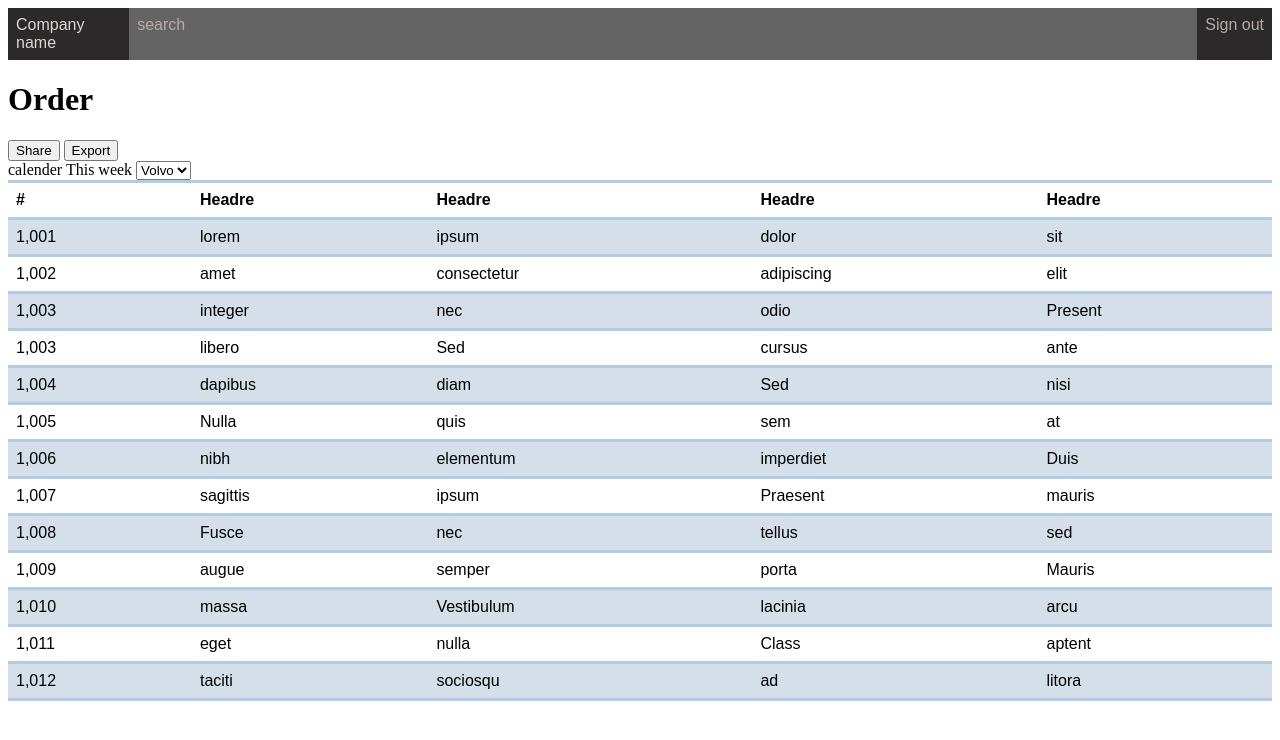
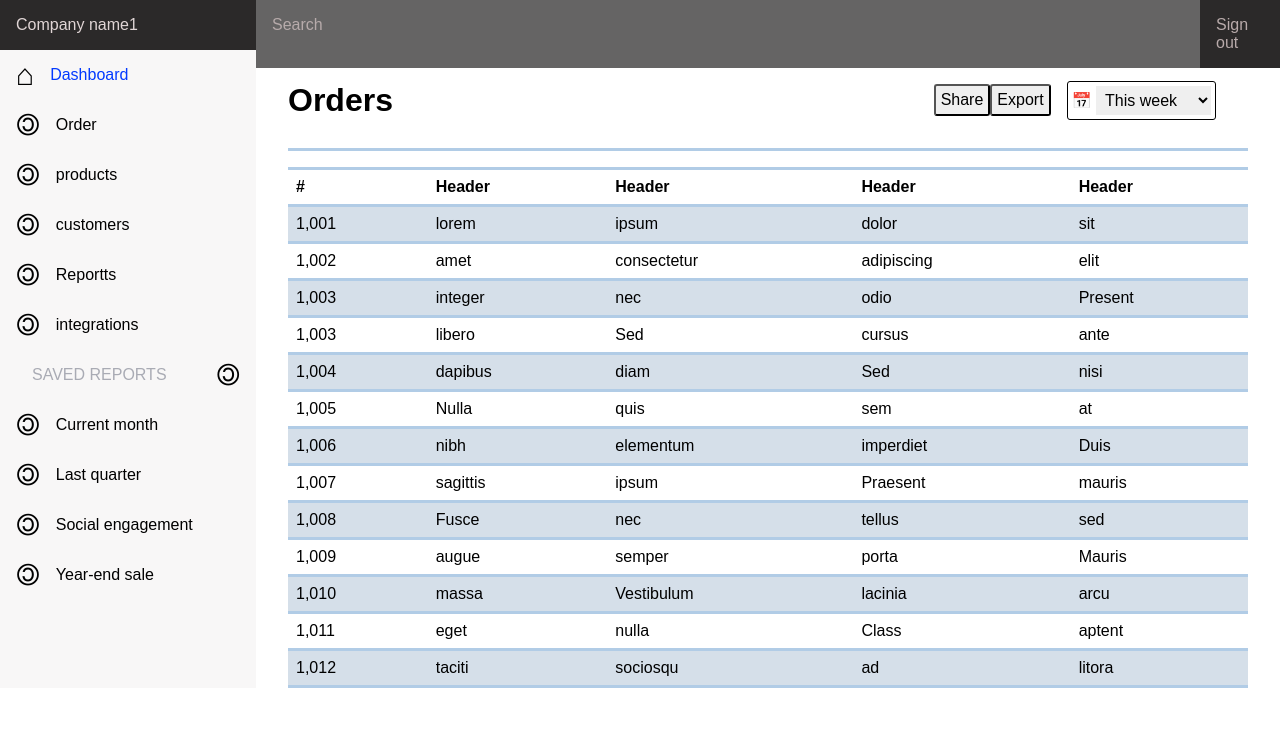
Before and after one commit to atefehbakhshi/CW11, a plain HTML site: page index.html in a window 1280 px wide. Drawn offline with Linux system fonts and the light colour scheme.

Commit message:
edit orders header

```diff
--- a/index.html
+++ b/index.html
@@ -6,47 +6,102 @@
     <meta http-equiv="X-UA-Compatible" content="IE=edge">
     <meta name="viewport" content="width=device-width, initial-scale=1.0">
     <link rel="stylesheet" href="style.css">
-    <title>Document</title>
-    <link rel="stylesheet" href="./style.css">
+    <title>CW11</title>
 </head>
 
 <body>
-    <header>
-        <div class="headerwrapper">
-            <div class="companyname">Company name</div>
-            <div class="search">search</div>
+    <div class="container">
+        <aside class="sidebar">
+            <div class="companyname">Company name1</div>
+            <div class="links">
+                <div class="link">
+                    <span>&#8962;</span>
+                    <a class="dashboard" href="#Dashboard">Dashboard</a>
+                </div>
+                <div class="link">
+                    <span>&#127279;</span>
+                    <a class="order" href="#Order">Order</a>
+                </div>
+                <div class="link">
+                    <span>&#127279;</span>
+                    <a href="#products">products</a>
+                </div>
+                <div class="link">
+                    <span>&#127279;</span>
+                    <a href="#customers">customers</a>
+                </div>
+                <div class="link">
+                    <span>&#127279;</span>
+                    <a href="Reportts">Reportts</a>
+                </div>
+                <div class="link">
+                    <span>&#127279;</span>
+                    <a href="integrations">integrations</a>
+                </div>
+                <div>
+
+                    <div class="link" id="saved-reports">
+                        <a class="saved-report" href="#SAVED REPORTS">SAVED REPORTS</a>
+                        <span>&#127279;</span>
+                    </div>
+                    <div class="link">
+                        <span>&#127279;</span>
+                        <a class="current month" href="#Order">Current month</a>
+                    </div>
+                    <div class="link">
+                        <span>&#127279;</span>
+                        <a href="#Last quarter">Last quarter</a>
+                    </div>
+                    <div class="link">
+                        <span>&#127279;</span>
+                        <a href="#Social engagement">Social engagement</a>
+                    </div>
+                    <div class="link">
+                        <span>&#127279;</span>
+                        <a href="Year-end sale">Year-end sale</a>
+                    </div>
+                </div>
+            </div>
+
+        </aside>
+        <main>
+            <div class="header">
+                <div class="search-signout">
+                    <div class="search">Search</div>
                     <div class="signout">Sign out</div>
                 </div>
-    </header>
-    <aside></aside>
-    <main>
-        <div class="main-header">
-            <h1>Order</h1>
+                <div class="left">
+                    <h1>Orders</h1>
+                    <div class="right">
                         <div class="buttons">
-                <div><button>Share</button>
+                            <button>Share</button>
                             <button>Export</button>
                         </div>
                         <div class="select">
-                    <span>calender</span>
-                    <label for="cars">This week</label>
-                    <select name="cars" id="cars">
-                        <option value="volvo">Volvo</option>
-                        <option value="saab">Saab</option>
-                        <option value="opel">Opel</option>
-                        <option value="audi">Audi</option>
+                            <span>&#128197;</span>
+                            <select>
+                                <option>This week</option>
+                                <option>Sunday</option>
+                                <option>Monday</option>
+                                <option>Tuesday</option>
+                                <option>Wednesday</option>
+                                <option>Thursday</option>
+                                <option>Friday</option>
+                                <option>Saturday</option>
                             </select>
                         </div>
-
                     </div>
                 </div>
-        <div class="main-table">
+            </div>
+            <hr>
+            <div class="table">
                 <table>
                     <tr>
                         <th>#</th>
-                    <th>Headre</th>
-                    <th>Headre</th>
-                    <th>Headre</th>
-                    <th>Headre</th>
+                        <th>Header</th>
+                        <th>Header</th>
+                        <th>Header</th>
+                        <th>Header</th>
                     </tr>
                     <tr>
                         <td>1,001</td>
@@ -142,6 +197,7 @@
                 </table>
             </div>
         </main>
+    </div>
 </body>
 
 </html>
--- a/style.css
+++ b/style.css
@@ -1,36 +1,140 @@
-.headerwrapper{
-    display: flex;
-flex-direction: row;
-width: 100%;
-justify-content: space-between;
-font-family: Arial, Helvetica, sans-serif;
-
+* {
+    margin: 0;
+    padding: 0;
 }
 
-.companyname{
+body {
+    font-family: sans-serif;
+}
+
+.container {
+    display: flex;
+    width: 100%;
+}
+
+/* start aside */
+
+.sidebar {
+    width: 20%;
+    background-color: #f8f7f7;
+}
+
+.links {
+    padding: 0 16px;
+}
+
+.link {
+    display: flex;
+    align-items: center;
+}
+
+.link span {
+    font-size: 30px;
+}
+
+#saved-reports {
+    justify-content: space-between;
+}
+
+.companyname {
     background-color: rgb(43, 41, 41);
     color: rgb(224, 213, 213);
-    flex: 1;
-    display: flex;
-    padding: 8px;
+    padding: 16px;
 }
 
-.search{
-    background-color: rgb(101, 100, 100);
-    color: rgb(183, 171, 171); ;
-    flex: 10;
-    display: flex;
-    padding: 8px;
+.sidebar a {
+    display: block;
+    color: black;
+    padding: 16px;
+    text-decoration: none;
 }
 
-.signout{
+.sidebar a.dashboard {
+    color: rgb(3, 58, 255);
+}
+
+.sidebar a.saved-report {
+    color: rgb(169, 171, 180);
+}
+
+/* end aside */
+/* start main */
+main {
+    width: 80%;
+    display: flex;
+    flex-direction: column;
+}
+
+.search-signout {
+    display: flex;
+    justify-content: space-between;
+}
+
+.search {
+    width: 95%;
+    background-color: rgb(101, 100, 100);
+    color: rgb(183, 171, 171);
+    padding: 16px;
+}
+
+.signout {
+    width: 5%;
     background-color: rgb(43, 41, 41);
     color: rgb(184, 170, 170);
-    /* flex: 1; */
-    justify-content: flex-end;
-    padding: 8px ;
+    padding: 16px;
 }
+
+.left {
+    display: flex;
+    justify-content: space-between;
+    padding: 0px 32px;
+    align-items: center;
+}
+
+.right {
+    display: flex;
+    justify-content: space-between;
+    padding: 0px 32px;
+    align-items: center;
+}
+
+.buttons {
+    display: flex;
+    justify-content: center;
+    margin: 16px;
+}
+
+.buttons button {
+    font-size: 16px;
+    padding: 5px;
+    border-radius: 3px;
+}
+
+.select {
+    border: 1px solid black;
+    border-radius: 3px;
+    padding: 4px;
+}
+
+select {
+    font-size: 16px;
+    padding: 5px;
+    border: none;
+}
+
+hr {
+    height: 3px;
+    color: #b1cce6;
+    border-width: 0;
+    background-color: #b1cce6;
+    margin: 16px 32px;
+}
+
 /* start table */
+.table {
+    padding: 0 32px;
+}
+
 table {
     font-family: arial, sans-serif;
     border-collapse: collapse;
@@ -57,3 +161,6 @@ table tr:nth-child(14) {
 }
 
 /* end table */
+
+
+/* End main */
```
Lines whose indentation alone changed are shown as unchanged.
